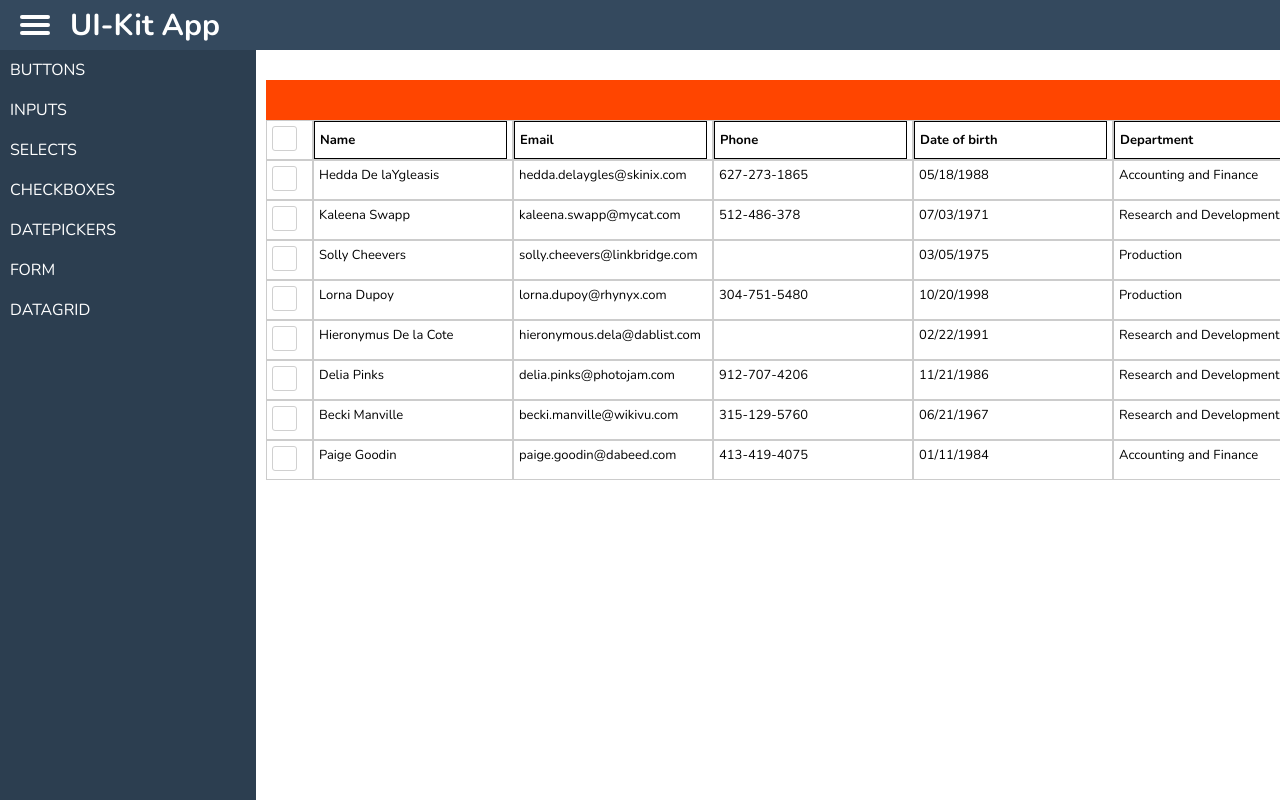
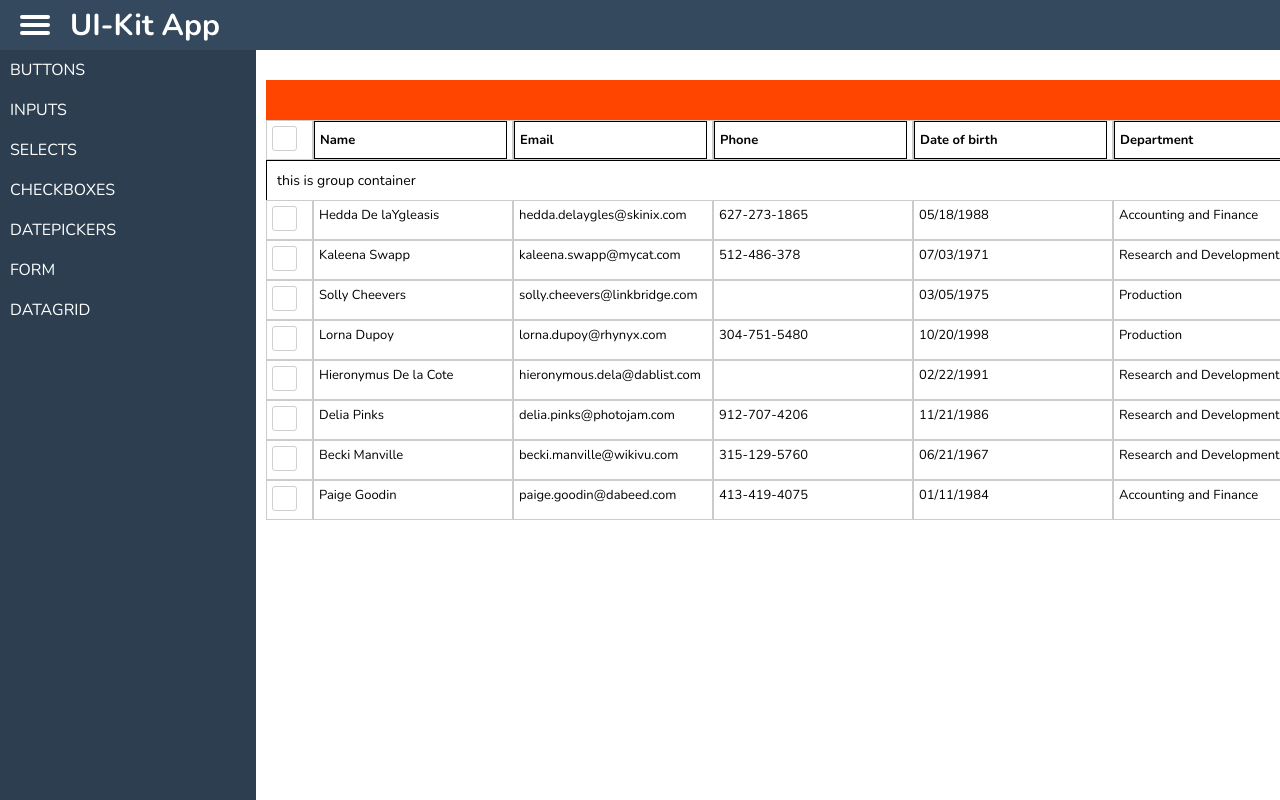
Before and after one commit to a-korkin/ui-kit-v1, a React (Create React App) app: page /datagrid in a window 1280 px wide. Shown: the top 800 px of the page. Built offline with nearby package versions, Linux system fonts and the light colour scheme.

Commit message:
group container

```diff
--- a/public/index.html
+++ b/public/index.html
@@ -7,7 +7,7 @@
       name="description"
       content="Web site created using create-react-app"
     />
-    <title>React App</title>
+    <title>UI-kit App</title>
   </head>
   <body>
     <noscript>You need to enable JavaScript to run this app.</noscript>
--- a/src/ui/DataGrid/DataGrid.scss
+++ b/src/ui/DataGrid/DataGrid.scss
@@ -1,7 +1,7 @@
 @for $i from 1 through 10 {
     $grid-template-columns: repeat($i, min-content);
     .grid--#{$i} {
-        grid-template-columns: $grid-template-columns;
+        grid-template-columns: [columns-start] $grid-template-columns [columns-end];
     }
 }
 
@@ -9,7 +9,9 @@
     display: none !important;
 }
 
-.group-toolbar {
+.group {
+
+    &-toolbar {
         height: 4rem;
         background-color: orangered;
         display: flex;
@@ -35,8 +37,17 @@
          }
     }
 
+    &-container {
+        grid-column: columns-start / columns-end;
+        border: .1rem solid #000;
+        border-bottom: transparent;
+        padding: 1rem;
+    }
+}
+
 .grid {
     display: grid;
+    font-size: 1.4rem;
 
     &-header {
         display: contents;
@@ -56,6 +67,13 @@
                 background-color: var(--clr-grey-light-0);
             }
         }
+    }
+
+    .empty {
+        // border: .1rem solid #fff;
+        width: 100%;
+        height: 100%;
+        border-left: .1rem solid #000;
     }
 
     .col-header {
@@ -123,12 +141,13 @@
         width: 100%;
         font-size: 1.3rem;
 
-        // &:nth-child(n + 8):nth-child(-n + 14) {
-        //     background-color: orangered;
-        // }
+        &--empty {
+            border: transparent;
+            border-left: .1rem solid #000;
 
-        // &:nth-child(n + 22):nth-child(-n + 28) {
-        //     background-color: orangered;
-        // }
+            & > .empty {
+                border: none;
             }
         }
+    }
+}
--- a/src/ui/DataGrid/DataGrid.tsx
+++ b/src/ui/DataGrid/DataGrid.tsx
@@ -18,8 +18,10 @@ const DataGrid: React.FC<IDataGridProps> = ({headers, data}) => {
     const [selectedRows, setSelectedRows] = useState<number[]>([]);
     const [mainSelect, setMainSelect] = useState<boolean>(false);
 
-    const [headersCount, setHeadersCount] = useState<number>(headers.length);
+    // группировка
+    // const [headersCount, setHeadersCount] = useState<number>(headers.length);
     const [groupHeaders, setGroupHeaders] = useState<ICell[]>([]);
+
 
     const dropColumnHandler = (column: ICell) => {
         setColumns(columns.map(c => {
@@ -132,11 +134,28 @@ const DataGrid: React.FC<IDataGridProps> = ({headers, data}) => {
         setMainSelect(!mainSelect);
     }
 
+    // создание пустой ячейки
+    const createEmptyCell = (key?: string) => {
+        if (key) {
+            return (<div key={key} className="empty"></div>);
+        }
+        return (
+            <div className="empty"></div>
+        );
+    }
+
     // создание ячейки
     const createDataCell = (isChecked: boolean, cell: ICell) => {
         if (cell.col === 1) {
             return (
                 <React.Fragment key={cell.id}>
+                    {groupHeaders.length > 0 &&
+                        groupHeaders.map(empty =>
+                            <div key={empty.id} className="grid-column-data grid-column-data--empty">
+                                {createEmptyCell()}
+                            </div>
+                        )
+                    }
                     <div className="grid-column-data">
                         <Checkbox
                             id={cell.id}
@@ -147,7 +166,6 @@ const DataGrid: React.FC<IDataGridProps> = ({headers, data}) => {
                     </div>
 
                     <div
-                        // className={inGroup ? "hide" : "grid-column-data"}
                         className="grid-column-data"
                     >
                         {cell.value}
@@ -169,7 +187,7 @@ const DataGrid: React.FC<IDataGridProps> = ({headers, data}) => {
     const createRows = (cells: ICell[]) => {
         let rows: any[] = [];
 
-        for (let i = 0; i < cells.length; i += headersCount) {
+        for (let i = 0; i < cells.length; i += headers.length) {
             const isChecked = selectedRows.includes(cells[i].row);
             const row = (
                 <div
@@ -177,7 +195,7 @@ const DataGrid: React.FC<IDataGridProps> = ({headers, data}) => {
                     className={isChecked ? "grid-row selected" : "grid-row"}
                 >
                     {
-                        cells.slice(i, i + headersCount).map((cell) => {
+                        cells.slice(i, i + headers.length).map((cell) => {
                             return createDataCell(isChecked, cell)
                         })
                     }
@@ -188,21 +206,15 @@ const DataGrid: React.FC<IDataGridProps> = ({headers, data}) => {
         return rows;
     }
 
-    // const dragHandler = (e: React.DragEvent<HTMLDivElement>) => {
-    //     e.preventDefault();
-    // }
-
     // группировка по столбцу
     const addGroupHandler = () => {
-        // e.preventDefault();
-
         setGroupHeaders(prevState => {
             return [...prevState, currentColumn as ICell];
         });
 
-        setHeadersCount(prevState => {
-            return prevState - 1;
-        });
+        // setHeadersCount(prevState => {
+        //     return prevState - 1;
+        // });
 
         setDataColumns(prevState => {
             return [
@@ -220,9 +232,9 @@ const DataGrid: React.FC<IDataGridProps> = ({headers, data}) => {
             ];
         });
 
-        setHeadersCount(prevState => {
-            return prevState + 1;
-        });
+        // setHeadersCount(prevState => {
+        //     return prevState + 1;
+        // });
 
         setDataColumns(prevState => {
             return [
@@ -233,34 +245,20 @@ const DataGrid: React.FC<IDataGridProps> = ({headers, data}) => {
 
     return (
         <div className="grid-wrapper">
-            <GroupToolbar headers={groupHeaders} addGroup={addGroupHandler} removeGroup={removeGroupHandler} />
-            {/* <div
-                className="group-toolbar"
-                onDragStart={e => dragHandler(e)}
-                onDragEnter={e => dragHandler(e)}
-                onDragLeave={e => dragHandler(e)}
-                onDragEnd={e => dragHandler(e)}
-                onDragOver={e => dragHandler(e)}
-                onDrop={e => groupHandler(e)}
-            >
-                {
-                    groupHeaders.map(head =>
-                        <div
-                            key={head.col}
-                            className="group-toolbar__item"
-                        >
-                            {head.value}
-                            <span
-                                className="remove"
-                                onClick={e => removeGroupHandler(e, head)}
-                            >&times;</span>
-                        </div>
-                    )
-                }
-            </div> */}
+            <GroupToolbar
+                headers={groupHeaders}
+                addGroup={addGroupHandler}
+                removeGroup={removeGroupHandler}
+            />
 
-            <div className={`grid grid--${headersCount + 1}`}>
+
+            <div className={`grid grid--${headers.length + 1}`}>
                 <div className="grid-header">
+                    {groupHeaders &&
+                        groupHeaders.map((empty) =>
+                            createEmptyCell(empty.col.toString())
+                        )
+                    }
                     <div className="grid-column-data">
                         <Checkbox
                             id="main"
@@ -284,6 +282,11 @@ const DataGrid: React.FC<IDataGridProps> = ({headers, data}) => {
                         ))
                     }
                 </div>
+
+                <div className="group-container">
+                    this is group container
+                </div>
+
                 {
                     createRows(dataColumns.sort(sortDataColumns))
                 }
--- a/src/ui/DataGrid/GroupToolbar.tsx
+++ b/src/ui/DataGrid/GroupToolbar.tsx
@@ -8,7 +8,7 @@ interface IGroupToolbarProps {
 }
 
 const GroupToolbar: React.FC<IGroupToolbarProps> = ({headers, addGroup, removeGroup}) => {
-    // событие для того чтобы курсор бы enabled
+    // событие для того чтобы курсор был enabled
     const dragHandler = (e: React.DragEvent<HTMLDivElement>) => {
         e.preventDefault();
     }
```
Lines whose indentation alone changed are shown as unchanged.
